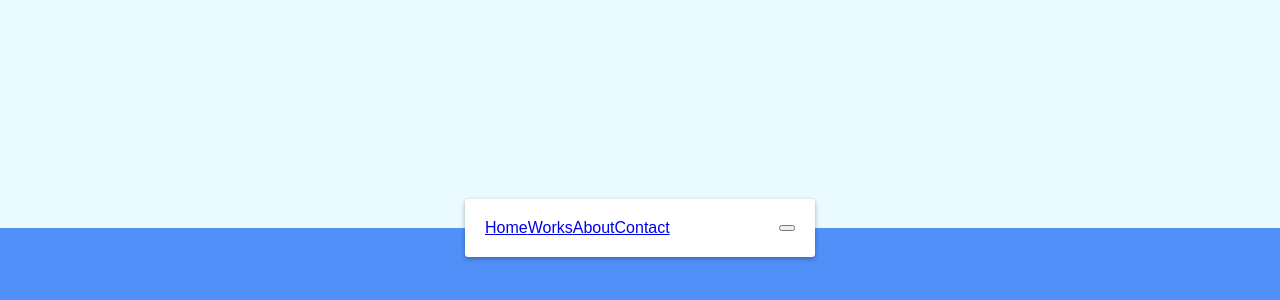
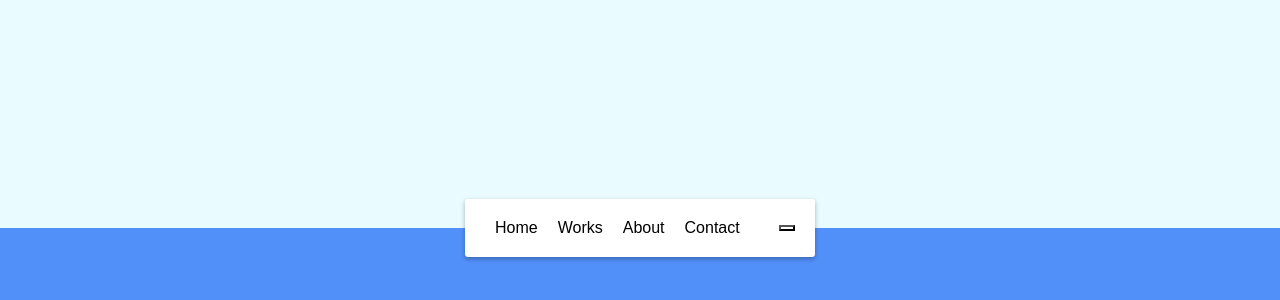
Before and after one commit to Pignataro67/Animated-Navigation, a plain HTML site: page index.html in a window 1280 px wide. Shown: the part 172-472 px from the top of the page. Drawn offline with Linux system fonts and the light colour scheme; a web font is replaced by a local one.

Commit message:
more CSS

```diff
--- a/style.css
+++ b/style.css
@@ -59,4 +59,16 @@ nav ul li {
 
 nav.active ul li {
   opacity: 1;
+  transform: rotateY(360deg);
 }
+
+nav ul a {
+  position: relative;
+  color: #000;
+  text-decoration: none;
+  margin: 0 10px;
+}
+
+.icon {
+  background-color: #fff;
+}
```
